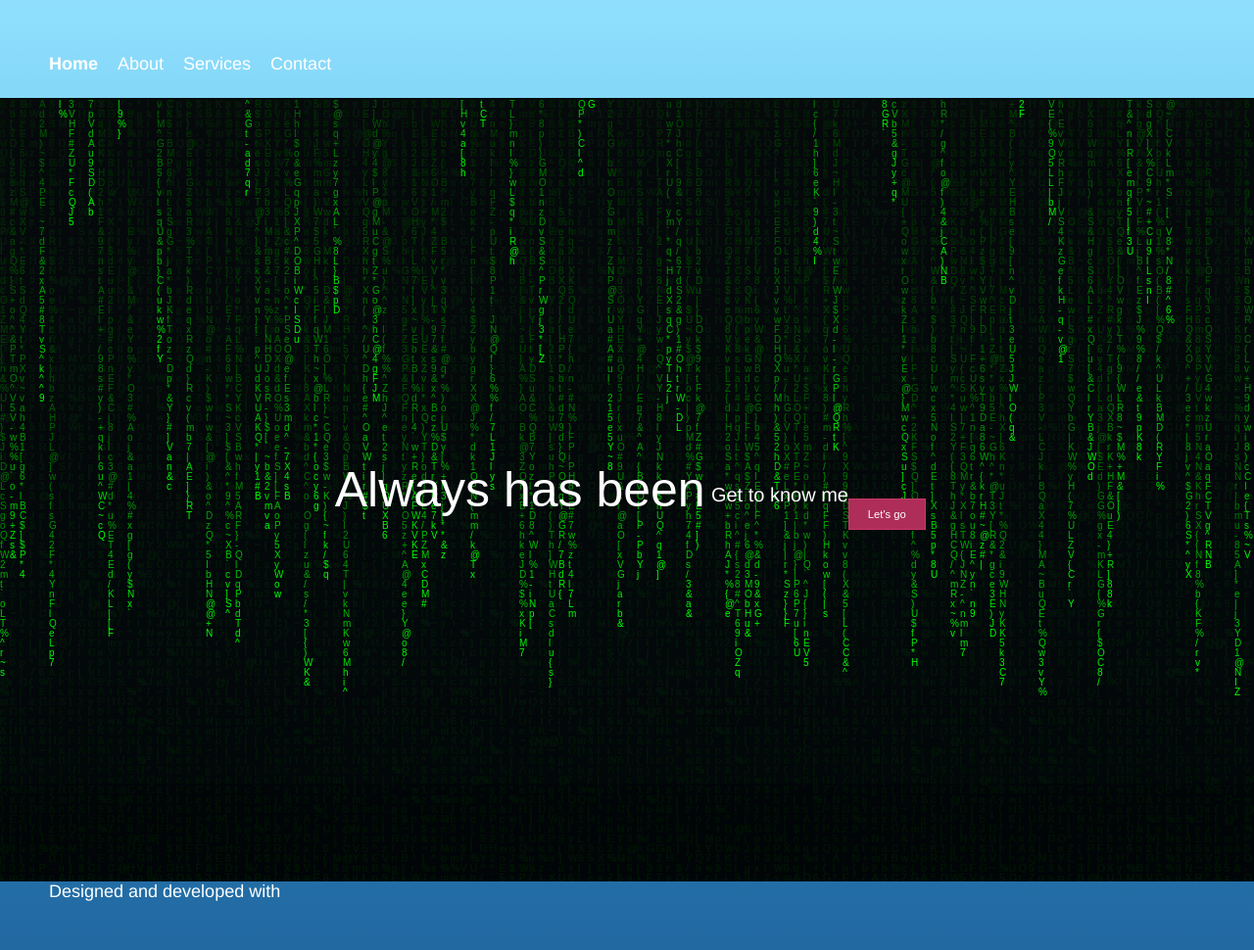
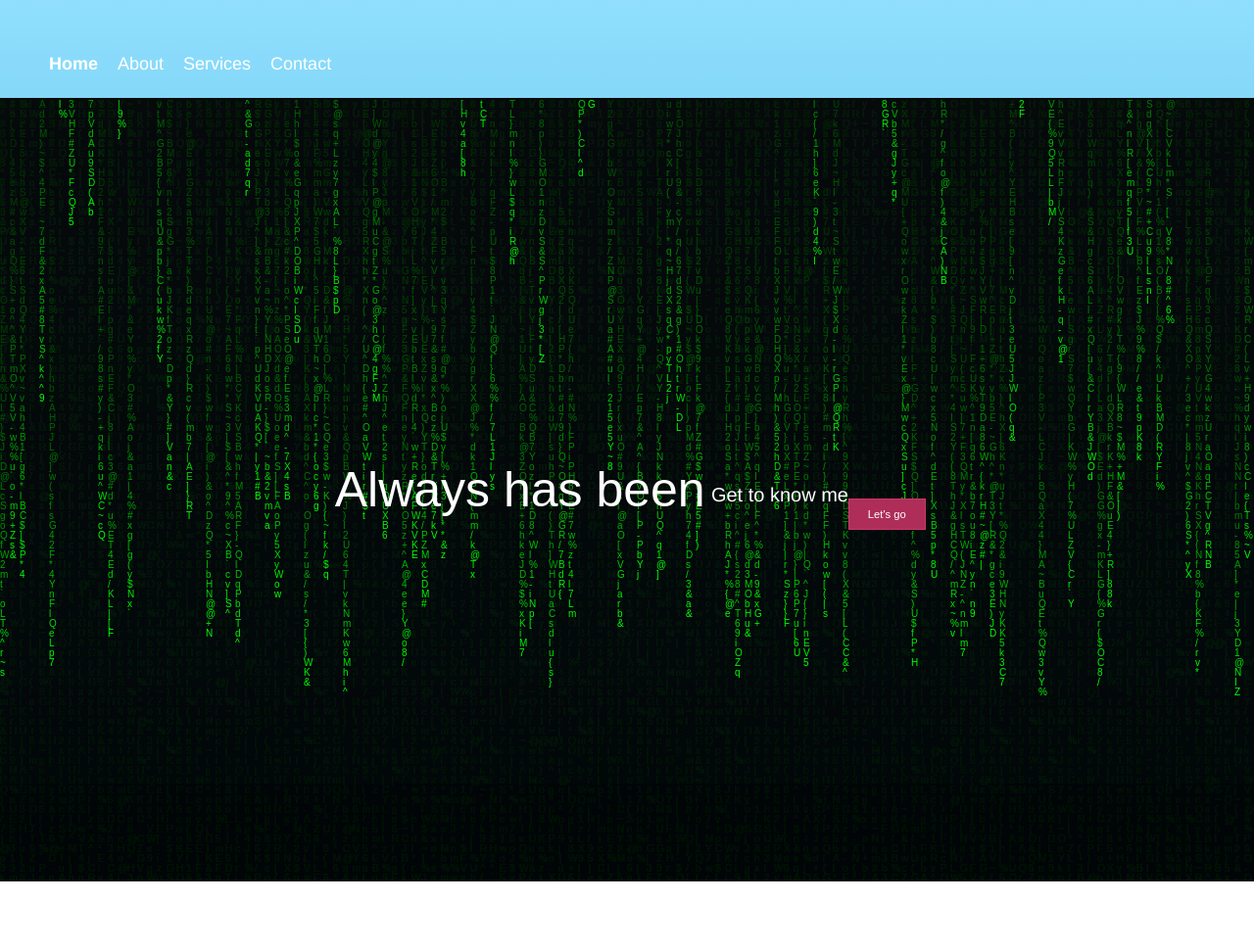
Before and after one commit to B1NER0/CV_pro1, a website: page public/index.html in a window 1280 px wide. Shown: the whole page at 98% size. After the commit the page ends 900 px from the top, so only its background shows below. Drawn offline with Linux system fonts and the light colour scheme.

Commit message:
Deleted footer in html

```diff
--- a/public/index.html
+++ b/public/index.html
@@ -24,7 +24,7 @@
                 </ul>
             </nav>
 
-
+         </header>
 
     <section class="hero-matrix">
         <h1 class="hero-content"> Always has been</h1>
@@ -36,14 +36,11 @@
     </section>
     <canvas id="c">
 </canvas>
-        </header>
 
 
 
 
-    <footer>
-        <p class="footer-contents">Designed and developed with <a href="https://aws.amazon.com/careers/devtools-jobs/"></p>
-    </footer>
+
 
     <script src="js/set-background.js"></script>
 </body>
```
